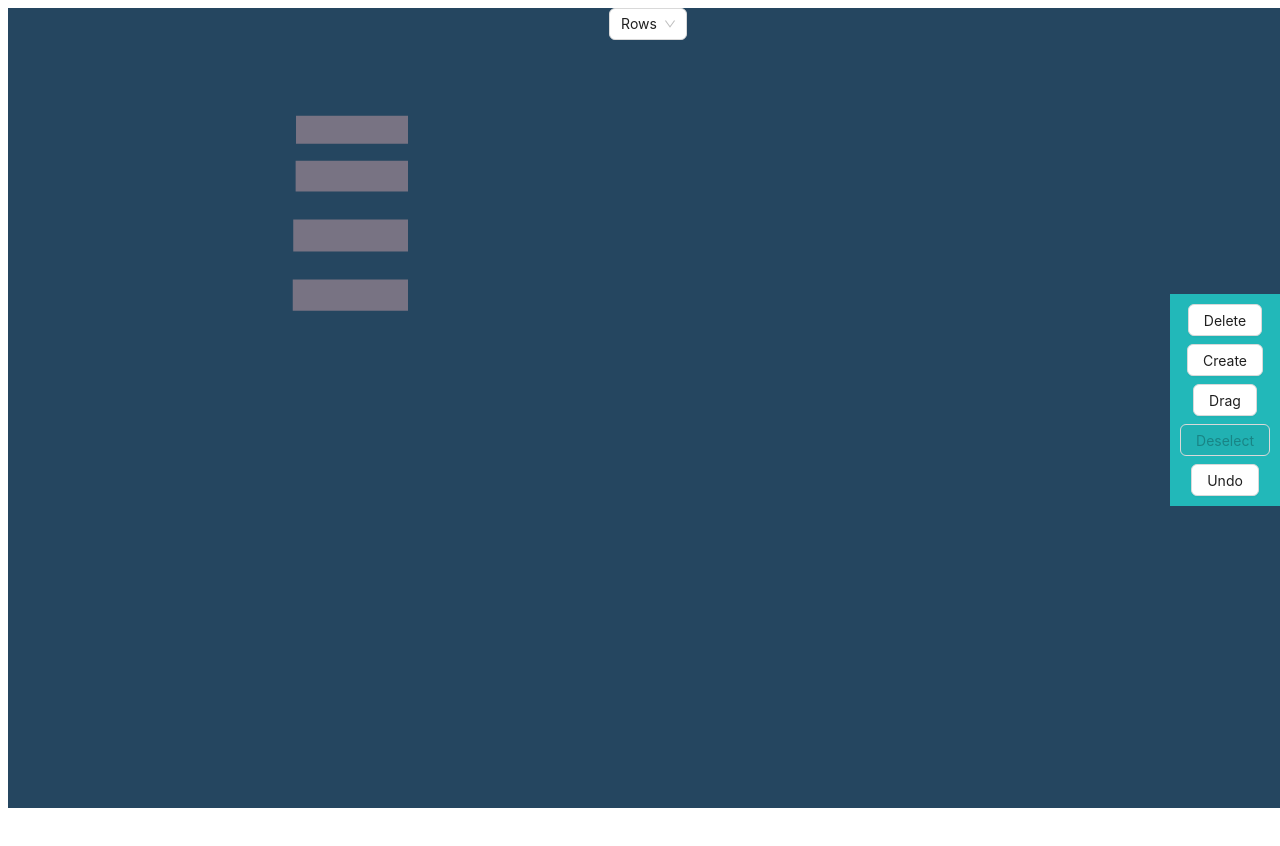
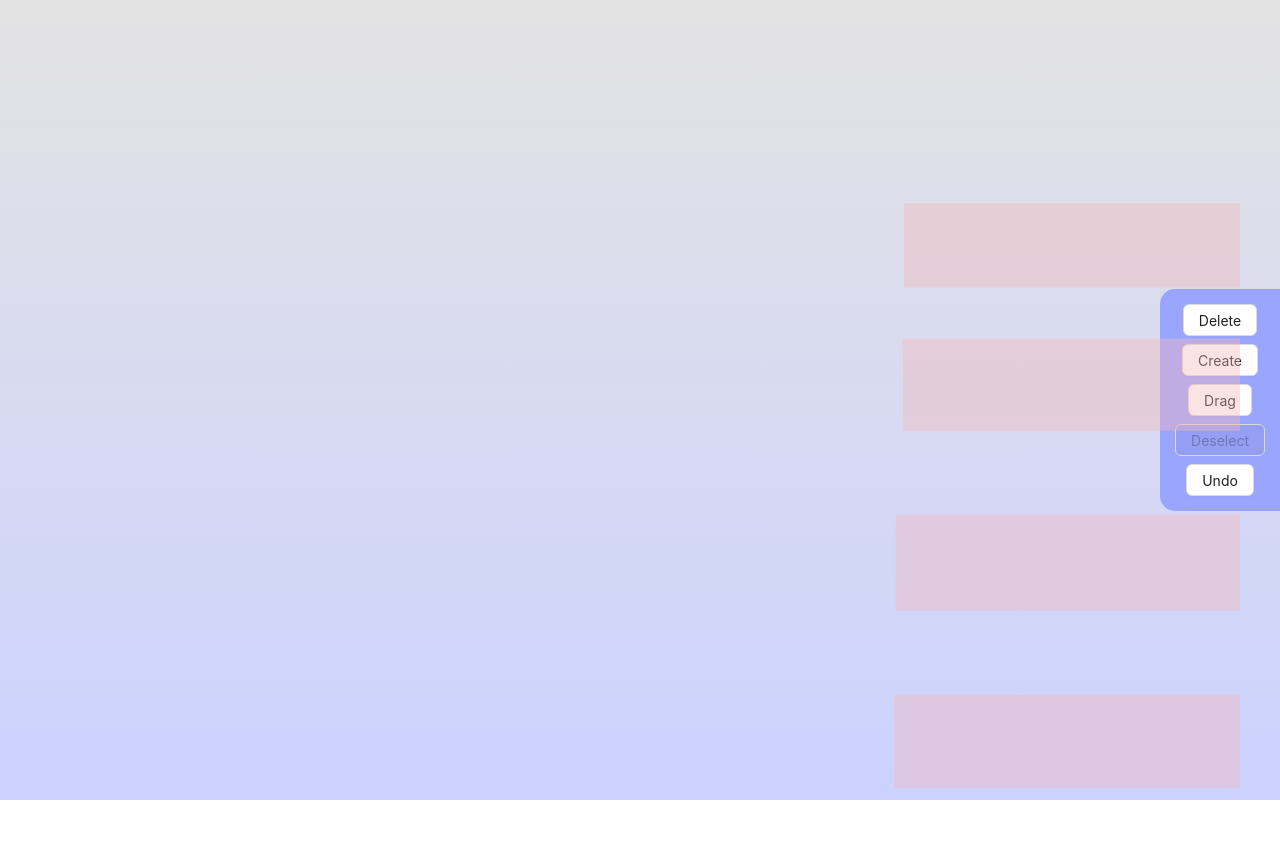
Before and after one commit to saubhagyasenapati/labelkonva, a React (Vite) app: page / in a window 1280 px wide. Shown: the top 846 px of the page. Before the commit the page ends 816 px from the top, so only its background shows below. Built offline with nearby package versions, Linux system fonts and the light colour scheme.

Commit message:
Design Change

```diff
--- a/src/App.css
+++ b/src/App.css
@@ -4,14 +4,26 @@
   margin: 0 auto;
 
   text-align: center;
-  background-color: #254660;
+  background: hsla(233, 100%, 90%, 1);
+
+  background: linear-gradient(90deg, hsla(233, 100%, 90%, 1) 0%, hsla(0, 0%, 89%, 1) 100%);
+
+  background: -moz-linear-gradient(90deg, hsla(233, 100%, 90%, 1) 0%, hsla(0, 0%, 89%, 1) 100%);
+
+  background: -webkit-linear-gradient(90deg, hsla(233, 100%, 90%, 1) 0%, hsla(0, 0%, 89%, 1) 100%);
+
+  filter: progid: DXImageTransform.Microsoft.gradient( startColorstr="#CAD0FF", endColorstr="#E3E3E3", GradientType=1 );
 }
-
+body{
+  margin:0px;
+}
 .centered-div {
   position: fixed;
   top: 50%;
   right: 0;
   transform: translateY(-50%);
-  background-color:#22B8B9;
-  padding: 10px;
+  background-color:#9aa5fe;
+  padding: 15px;
+  border-top-left-radius: 15px;
+  border-bottom-left-radius:15px ;
 }
--- a/src/SubComponent/Canvas2.jsx
+++ b/src/SubComponent/Canvas2.jsx
@@ -333,7 +333,8 @@ const Canvas2 = () => {
   const [selectedRectDetails, setSelectedRectDetails] = useState(null);
   const [selectedDisplayType, setSelectedDisplayType] = useState("rows");
   const [isCreatingRect, setIsCreatingRect] = useState(false);
-  const [size, setSize] = useState({ width: 900, height: 700 });
+  const [size, setSize] = useState({ width: 900, height: 700});
+  const [ratio, setRatio] = useState(1);
   const [currentMode, setcurrentMode] = useState(null);
   const [isModalOpen, setIsModalOpen] = useState(false);
   const [rectangleHistory, setRectangleHistory] = useState([]);
@@ -388,10 +389,10 @@ const Canvas2 = () => {
       const width = x2 - x1;
       const height = y2 - y1;
       convertedAnnotations.push({
-        x: x1,
-        y: y1,
-        width,
-        height,
+        x: x1*ratio,
+        y: y1*ratio,
+        width:width*ratio,
+        height:height*ratio,
         label: null,
         id: i,
         fill: "rgba(245, 183, 186, 0.4)",
@@ -402,7 +403,7 @@ const Canvas2 = () => {
 
   useEffect(() => {
     convertBoundingBoxData();
-  }, [selectedDisplayType]);
+  }, [selectedDisplayType,ratio]);
   const ImageDisplay = ({ src }) => {
     const imageRef = useRef(null);
     const videoElement = useMemo(() => {
@@ -414,10 +415,14 @@ const Canvas2 = () => {
 
     useEffect(() => {
       const onload = function () {
+        const fixedWidth = 1200;
+        const ratio = fixedWidth/ videoElement.width;
+        console.log(ratio);
         setSize({
-          width: videoElement.width,
-          height: videoElement.height,
-        });
+          width: videoElement.width*ratio,
+          height: videoElement.height*ratio,
+        })
+        setRatio(ratio)
         imageRef.current = videoElement;
       };
       videoElement.addEventListener("load", onload);
@@ -426,6 +431,7 @@ const Canvas2 = () => {
         videoElement.removeEventListener("load", onload);
       };
     }, [videoElement]);
+
 
     return (
       <Image
@@ -557,7 +563,7 @@ const Canvas2 = () => {
     }
   };
   return (
-    <div>
+    <div style={{display:'flex',justifyContent:'center',alignItems:'center',height:'100vh',flexDirection:'column'}}>
       {selectedRectDetails&&
         <ModalComp
         isModalOpen={isModalOpen}
@@ -574,6 +580,7 @@ const Canvas2 = () => {
           display: "flex",
           justifyContent: "center",
           alignItems: "center",
+          marginBottom:'20px'
         }}
       >
         <Select
--- a/src/SubComponent/ModalComp.jsx
+++ b/src/SubComponent/ModalComp.jsx
@@ -15,7 +15,7 @@ console.log(selectedRectDetails);
   return (
     selectedRectDetails && (
       <div
-        style={{position:'absolute',top:'10px',right:'10px',padding:'20px',backgroundColor:'white',borderRadius:'10px'}}
+        style={{position:'absolute',top:'40px',right:'10px',padding:'20px',backgroundColor:'white',borderRadius:'10px'}}
       >
         <Form
           key={selectedRectDetails.label}
```
